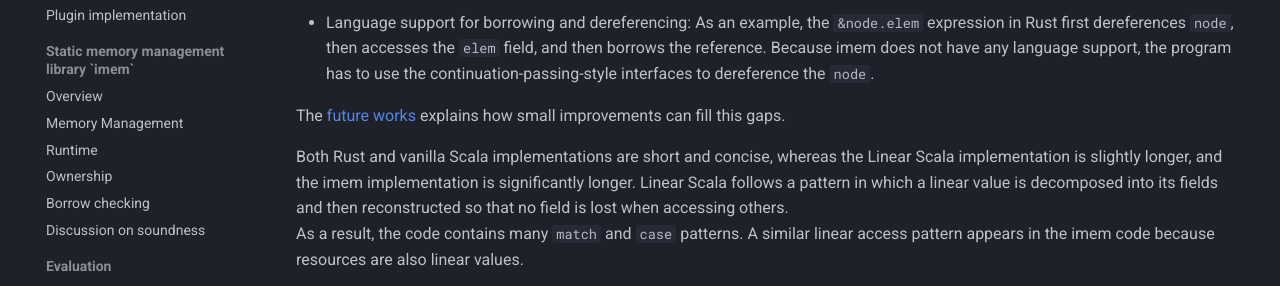
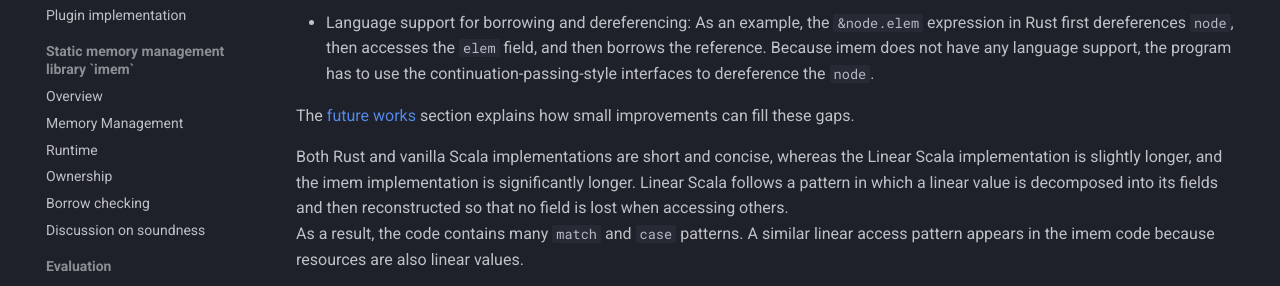
Before and after one commit to amsen20/masters-thesis, an MkDocs documentation site: the page built from docs/evaluation/discussion.md, in a window 1280 px wide and 900 px high, scrolled down 1342 px. Shown: the part 154-440 px from the top of the window. Built offline with MkDocs 1.6.1 and Material for MkDocs 9.7.7, drawn with Linux system fonts in a browser that asks for light colours.

Commit message:
Update docs/evaluation/discussion.md
Co-authored-by: Ondřej Lhoták <olhotak@uwaterloo.ca>

```diff
--- a/docs/evaluation/discussion.md
+++ b/docs/evaluation/discussion.md
@@ -46,7 +46,7 @@ The baseline that is able to implement all the features alongside imem is Rust,
 - Language support for borrowing and dereferencing: As an example, the `&node.elem` expression in Rust first dereferences `node`, then accesses the `elem` field, and then borrows the reference.
   Because imem does not have any language support, the program has to use the continuation-passing-style interfaces to dereference the `node`.
 
-The [future works](../conclusion/future-works.md) explains how small improvements can fill this gaps.
+The [future works](../conclusion/future-works.md) section explains how small improvements can fill these gaps.
 
 Both Rust and vanilla Scala implementations are short and concise, whereas the Linear Scala implementation is slightly longer, and the imem implementation is significantly longer.
 Linear Scala follows a pattern in which a linear value is decomposed into its fields and then reconstructed so that no field is lost when accessing others.
```
